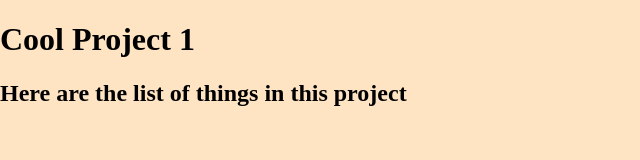
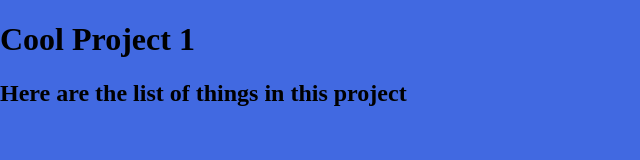
Before and after one commit to roochask/cool-project1, a plain HTML site: page index.html in a window 1280 px wide. Shown: the whole page, without its empty margins (0-640 px from the left). Drawn offline with Linux system fonts and the light colour scheme.

Commit message:
CHNG: background color

```diff
--- a/style.css
+++ b/style.css
@@ -1,5 +1,5 @@
 body {
     padding: 0;
     margin: 0;
-    background-color: bisque;
+    background-color: royalblue;
 }
```
